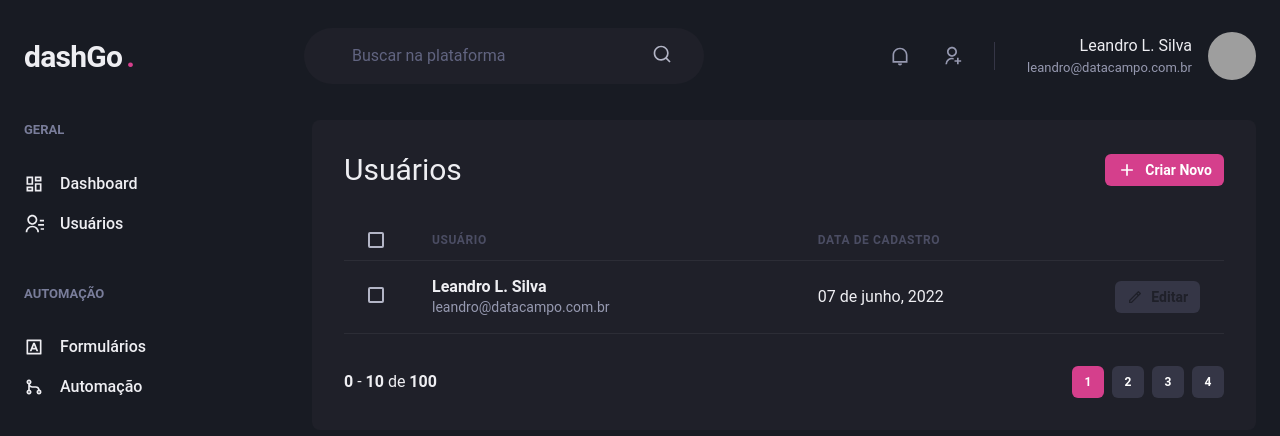
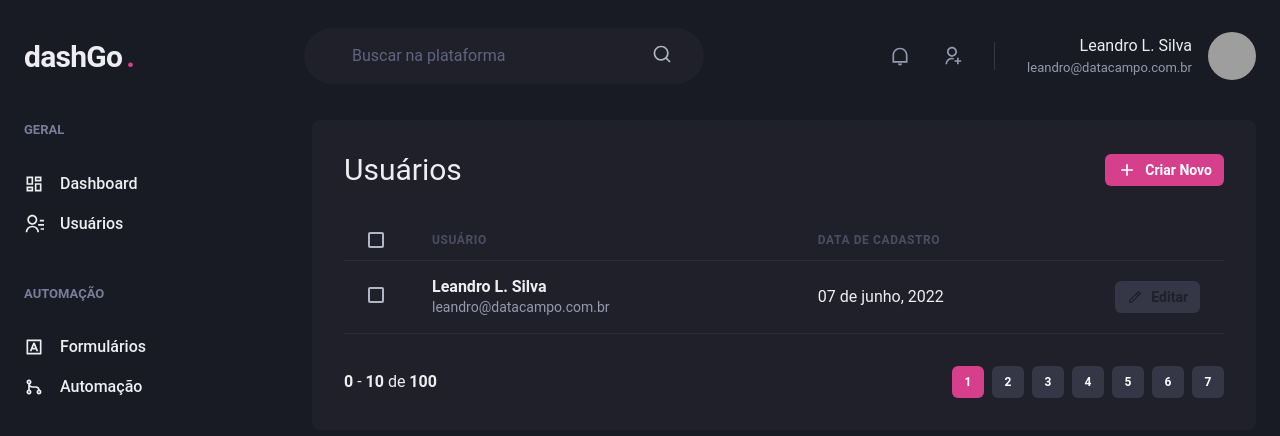
Before and after one commit to lemaun/react-chapter4-dashgo, a Next.js app: page /users in a window 1280 px wide. Shown: the top 436 px of the page. Built offline with nearby package versions, Linux system fonts and the light colour scheme; grey boxes are pictures that could not be loaded.

Commit message:
pagination component test

```diff
--- a/src/components/Pagination/index.tsx
+++ b/src/components/Pagination/index.tsx
@@ -13,10 +13,13 @@ export function Pagination() {
         <strong>0</strong> - <strong>10</strong> de <strong>100</strong>
       </Box>
       <HStack spacing="2">
-        <PaginationItem isCurrent={true} number={1} />
+        <PaginationItem isCurrent number={1} />
         <PaginationItem number={2} />
         <PaginationItem number={3} />
         <PaginationItem number={4} />
+        <PaginationItem number={5} />
+        <PaginationItem number={6} />
+        <PaginationItem number={7} />
       </HStack>
     </HStack>
   )
```
